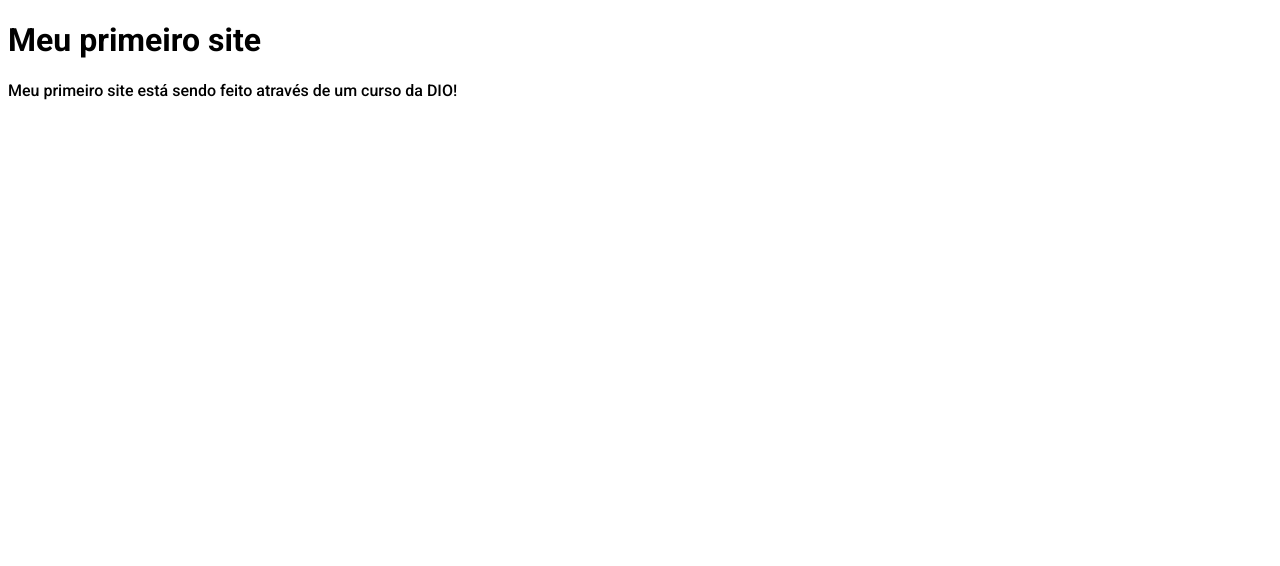
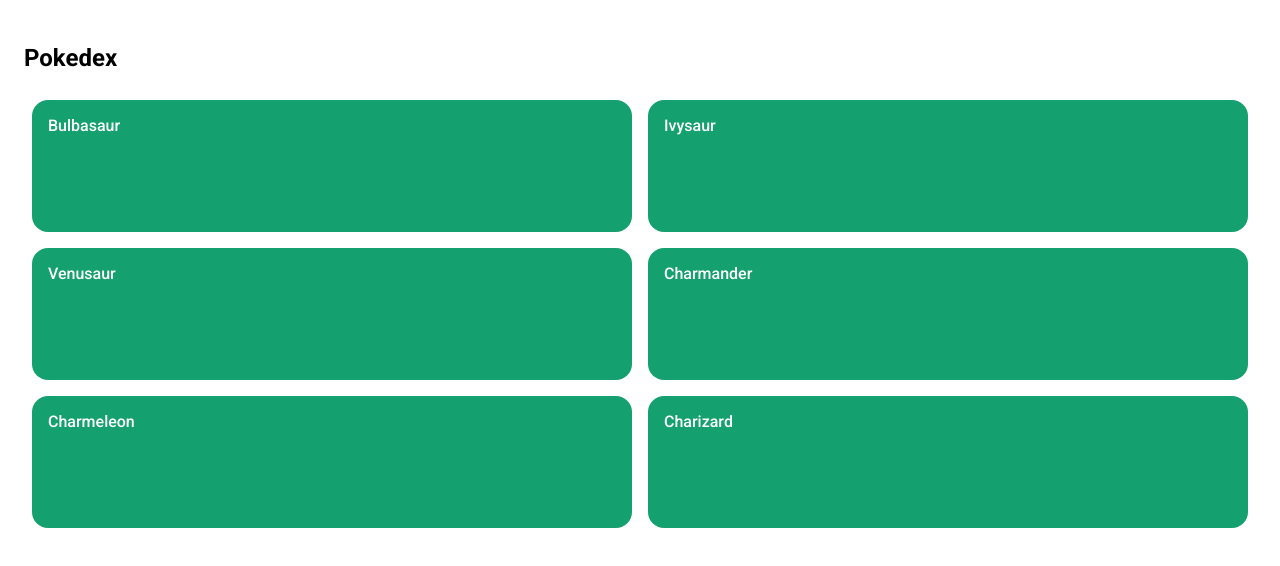
Before and after one commit to YagoLisboa/pokedex, a website: page index.html in a window 1280 px wide. Drawn offline with Linux system fonts and the light colour scheme.

Commit message:
Estilização inicial e listagem de pokemons

```diff
--- a/assets/css/global.css
+++ b/assets/css/global.css
@@ -1,3 +1,28 @@
 * {
     font-family: "Roboto", sans-serif;
 }
+
+.content {
+    padding: 1rem;
+}
+
+/* .content h1 {
+    margin: 0;
+} */
+
+.pokemons {
+    display: grid;
+    grid-template-columns: 1fr 1fr;
+    list-style: none;
+    margin: 0;
+    padding: 0;
+}
+
+.pokemons li {
+    margin: .5rem;
+    padding: 1rem;
+    border-radius: 1rem;
+    background-color: #14A06F;
+    color: #fff;
+    height: 100px;
+}
--- a/index.html
+++ b/index.html
@@ -1,5 +1,5 @@
 <!DOCTYPE html>
-<html lang="en">
+<html lang="pt-BR">
 
 <head>
     <meta charset="UTF-8">
@@ -16,8 +16,30 @@
 </head>
 
 <body>
-    <h1>Meu primeiro site</h1>
-    <p>Meu primeiro site está sendo feito através de um curso da DIO!</p>
+    <section class="content">
+        <h1>Pokedex</h1>
+
+        <ol class="pokemons">
+            <li>
+                Bulbasaur
+            </li>
+            <li>
+                Ivysaur
+            </li>
+            <li>
+                Venusaur
+            </li>
+            <li>
+                Charmander
+            </li>
+            <li>
+                Charmeleon
+            </li>
+            <li>
+                Charizard
+            </li>
+        </ol>
+    </section>
 
     <!-- JavaScript -->
     <script src="assets/js/main.js"></script>
```
